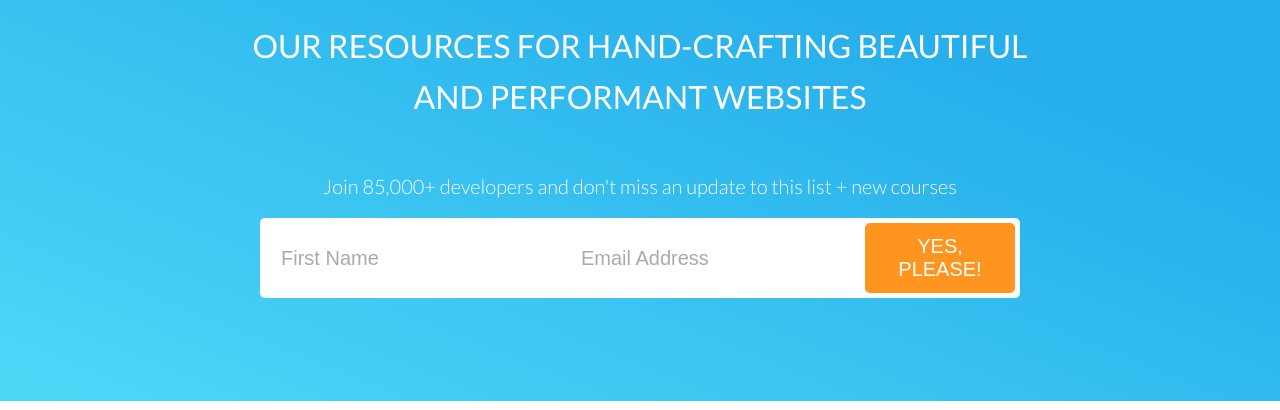
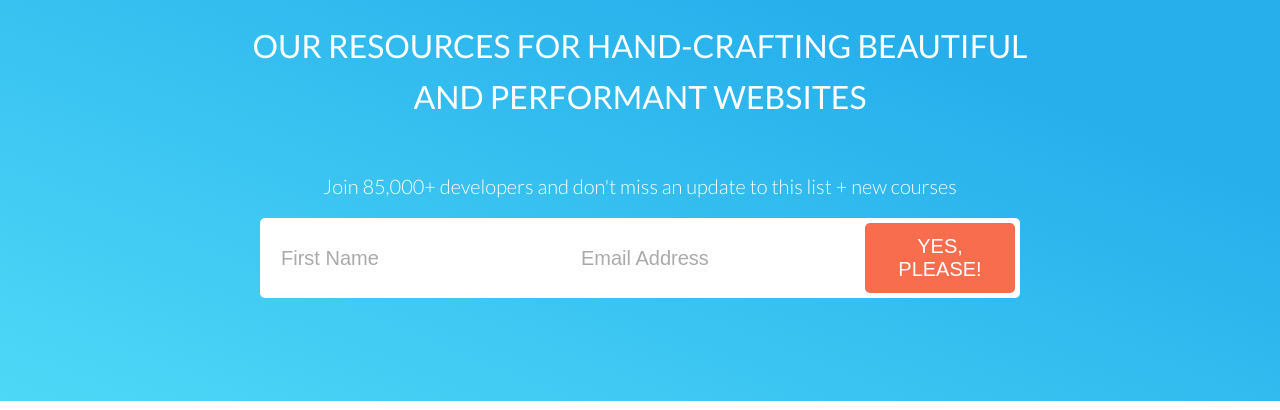
Before and after one commit to jishnukm9/codecrafty, a website: page index.html in a window 1280 px wide. Shown: the part 165-575 px from the top of the page. Drawn offline with nearby package versions, Linux system fonts and the light colour scheme.

Commit message:
changed primary color

```diff
--- a/sass/_base.scss
+++ b/sass/_base.scss
@@ -1,8 +1,12 @@
 // colors
-$color-primary: #ff951f;
+// $color-primary: #ff951f;
+$color-primary: #f76d4e;
 
 $color-secondary: #4ed8f7;
 $color-secondary-dark: #26afeb;
+
+// $color-secondary: #f5f00a;
+// $color-secondary-dark: #cac707;
 
 $color-grey-light-1: #f9f7f6;
 $color-grey-light-2: #f9fafa;
```
Also changed, not shown: css/style.css.
